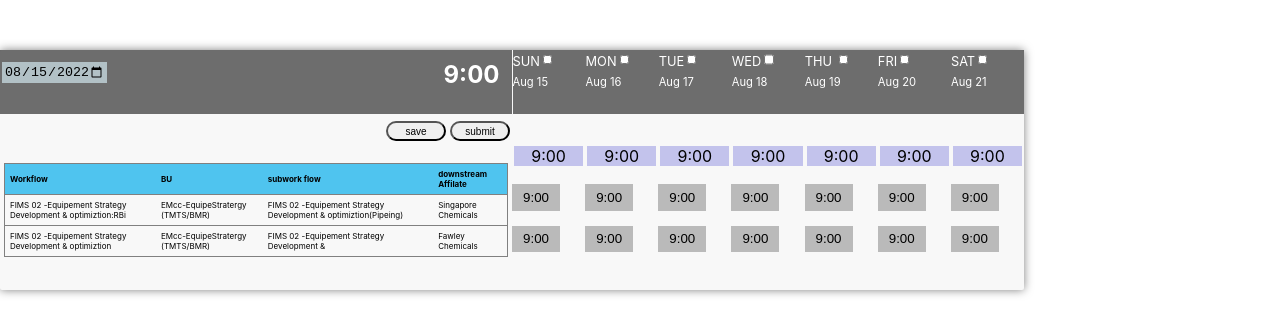
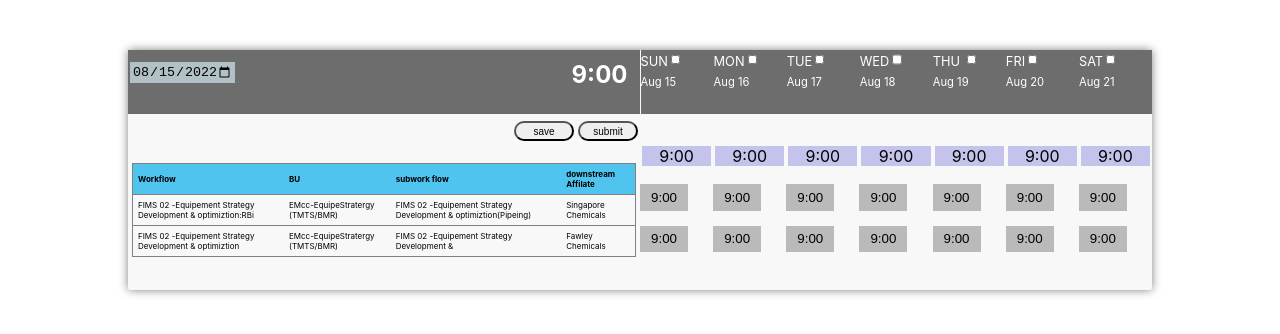
Before and after one commit to arjun-jar/react-projects, a React (Create React App) app in the folder time-sheet/: page / in a window 1280 px wide. Shown: the top 334 px of the page. Built offline with nearby package versions, Linux system fonts and the light colour scheme; the HTML template or start-up script is replaced by a standard one.

Commit message:
centered

```diff
--- a/time-sheet/src/App.css
+++ b/time-sheet/src/App.css
@@ -3,6 +3,13 @@
     box-sizing: border-box;
     margin: o;
     padding:0;
+}
+.time-sheet{
+    width: 100%;
+    height: 100vh;
+    display: flex;
+    justify-content: center;
+    align-items: center;
 }
 .date-field{
     margin:10px 2px;
--- a/time-sheet/src/App.js
+++ b/time-sheet/src/App.js
@@ -4,7 +4,7 @@ import TimeSheet from "./component/TimeSheet";
 
 function App() {
   return (
-    <div className="time-sheet">
+    <div>
       <TimeSheet />
     </div>
   );
--- a/time-sheet/src/component/TimeSheet.js
+++ b/time-sheet/src/component/TimeSheet.js
@@ -11,7 +11,7 @@ function TimeSheet() {
   useEffect(() => {}, [date]);
 
   return (
-    <div>
+    <div className="time-sheet">
       <div className="container">
         <div className="timesheet-container">
           <div className="nav-slots">
```
